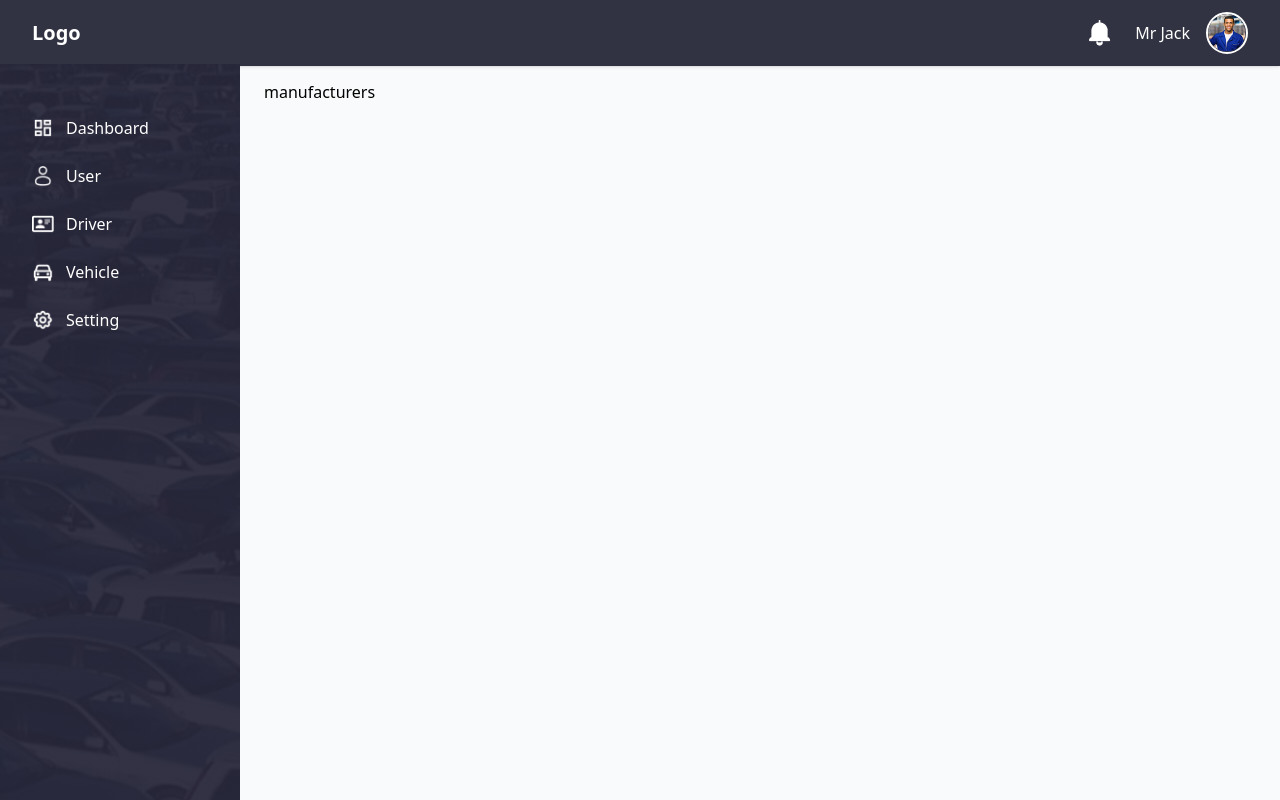
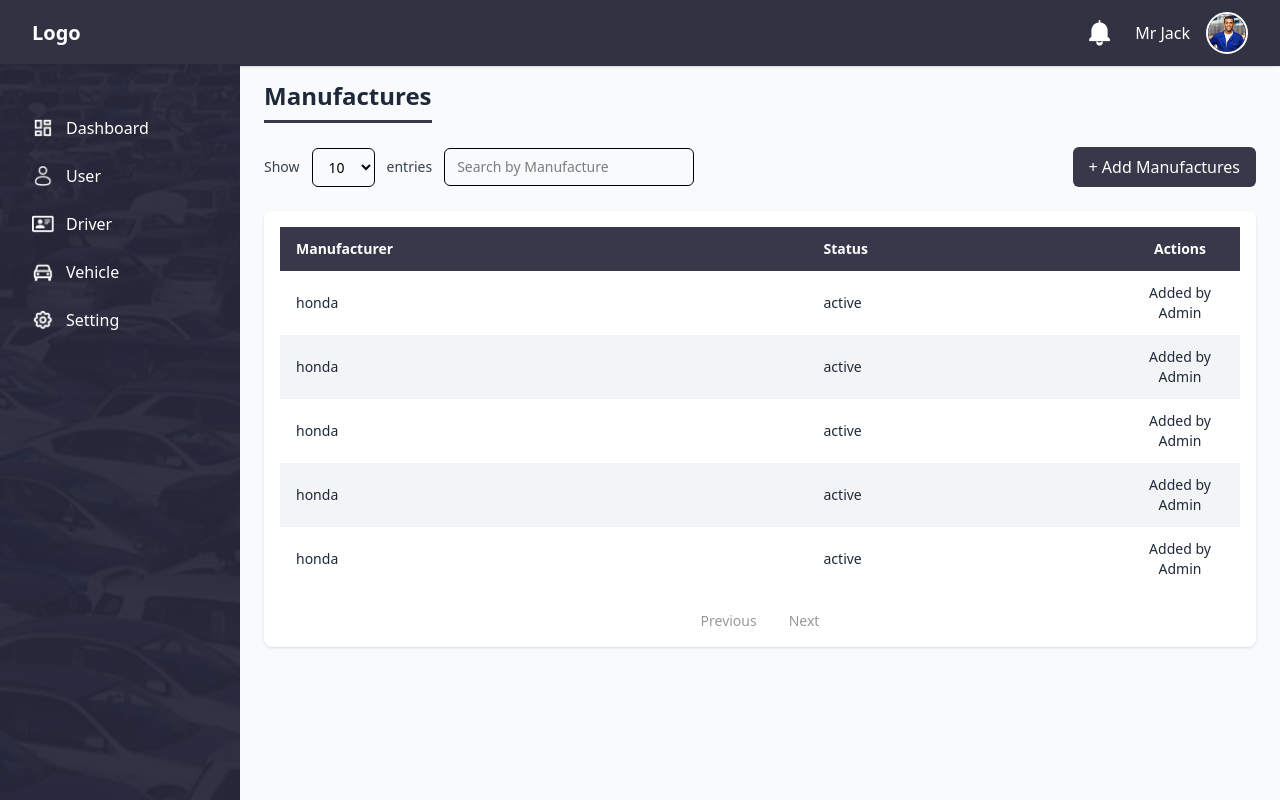
Before and after one commit to Imadu87/vehicle-management-system, a Next.js app in the folder vms/: page /manufacturers in a window 1280 px wide. Built offline with nearby package versions, Linux system fonts and the light colour scheme.

Commit message:
Updated ScrollBar

```diff
--- a/vms/app/(dashboard)/Companies/components/LetterConfiguration.jsx
+++ b/vms/app/(dashboard)/Companies/components/LetterConfiguration.jsx
@@ -1,6 +1,7 @@
 "use client";
 
 import Buttons from "@/components/Buttons";
+import Status from "@/components/Status";
 import UploadFiles from "@/components/UploadFile";
 import { useState } from "react";
 
@@ -10,7 +11,6 @@ export default function LetterConfigurationForm({
   onCancel,
 }) {
   const [signature, setSignature] = useState("select");
-  const [status, setStatus] = useState("active");
 
   return (
     <div className="flex flex-col gap-4">
@@ -64,35 +64,7 @@ export default function LetterConfigurationForm({
         <UploadFiles />
 
         {/* Status */}
-        <div className="flex flex-col gap-1">
-          <label className="text-sm font-medium">Status</label>
-
-          <div className="flex items-center gap-6 mt-1">
-            <label className="flex items-center gap-2 cursor-pointer">
-              <input
-                type="radio"
-                name="status"
-                value="active"
-                checked={status === "active"}
-                onChange={(e) => setStatus(e.target.value)}
-                className="w-4 h-4"
-              />
-              <span>Active</span>
-            </label>
-
-            <label className="flex items-center gap-2 cursor-pointer">
-              <input
-                type="radio"
-                name="status"
-                value="inactive"
-                checked={status === "inactive"}
-                onChange={(e) => setStatus(e.target.value)}
-                className="w-4 h-4"
-              />
-              <span>Inactive</span>
-            </label>
-          </div>
-        </div>
+       <Status />
       </div>
 
       {/* Buttons */}
--- a/vms/app/(dashboard)/getAllDriver/components/AddressForm.jsx
+++ b/vms/app/(dashboard)/getAllDriver/components/AddressForm.jsx
@@ -1,5 +1,6 @@
 "use client";
 import Buttons from "@/components/Buttons";
+import Status from "@/components/Status";
 import UploadFiles from "@/components/UploadFile";
 import { useState } from "react";
 
@@ -94,32 +95,8 @@ export default function AddressForm({ onSubmit, onBack, onCancel }) {
             className="w-full border rounded-md px-3 py-2 text-sm"
           />
         </div>
-
-        <div>
-          <label className="text-sm font-medium">Status</label>
-          <div className="flex items-center gap-4">
-            <label className="flex items-center gap-1 text-sm">
-              <input
-                type="radio"
-                name="status"
-                value="Active"
-                checked={form.status === "Active"}
-                onChange={handleChange}
-              />
-              Active
-            </label>
-            <label className="flex items-center gap-1 text-sm">
-              <input
-                type="radio"
-                name="status"
-                value="Inactive"
-                checked={form.status === "Inactive"}
-                onChange={handleChange}
-              />
-              Inactive
-            </label>
-          </div>
-        </div>
+        {/* Status  */}
+        <Status />
       </div>
 
       {/* Upload */}
--- /dev/null
+++ b/vms/app/(dashboard)/manufacturers/components/AddManufactureForm.jsx
@@ -0,0 +1,35 @@
+import Buttons from "@/components/Buttons";
+import Status from "@/components/Status";
+
+export default function AddManuForm() {
+  return (
+    <form className="flex flex-col gap-3">
+      <div>
+        <label className="block text-sm font-medium text-gray-700 mb-1">
+          Name<span className="text-red-500">*</span>
+        </label>
+        <input
+          type="text"
+          name="name"
+          // required
+          className="w-full border rounded-md px-3 py-2 text-sm focus:ring-2 focus:ring-[#38384A] focus:outline-none"
+        />
+      </div>
+      <div>
+        <label className="block text-sm font-medium text-gray-700 mb-1">
+          Description<span className="text-red-500">*</span>
+        </label>
+        <input
+          type="text"
+          name="name"
+          // required
+          className="w-full border rounded-md px-3 py-6 text-sm focus:ring-2 focus:ring-[#38384A] focus:outline-none"
+        />
+      </div>
+
+      {/* Status */}
+      <Status />
+      <Buttons />
+    </form>
+  );
+}
--- /dev/null
+++ b/vms/app/(dashboard)/manufacturers/components/AddManufactures.jsx
@@ -0,0 +1,14 @@
+'use client'
+import SmallMultiStepModal from "@/components/SmallMultiStepModal";
+import AddManuForm from "./AddManufactureForm";
+
+export default function AddManufacturesModal() {
+    const steps = [AddManuForm]
+  return (
+    <SmallMultiStepModal
+      steps={steps}
+      buttonLabel="+ Add Manufactures"
+      title="Add Manufacturer"
+    />
+  );
+}
--- /dev/null
+++ b/vms/app/(dashboard)/manufacturers/components/ManuData.js
@@ -0,0 +1,24 @@
+const manuTableData = [
+  {
+    manufacturer: "honda",
+    Status: "active",
+  },
+  {
+    manufacturer: "honda",
+    Status: "active",
+  },
+  {
+    manufacturer: "honda",
+    Status: "active",
+  },
+  {
+    manufacturer: "honda",
+    Status: "active",
+  },
+  {
+    manufacturer: "honda",
+    Status: "active",
+  },
+];
+
+export default manuTableData;
--- /dev/null
+++ b/vms/app/(dashboard)/manufacturers/components/ManuTable.jsx
@@ -0,0 +1,52 @@
+"use client";
+
+import { useState } from "react";
+import Pagination from "@/components/Pagination";
+import manuTableData from "./ManuData";
+
+export default function ManuTable() {
+  const rows = manuTableData;
+  const [page, setPage] = useState(1);
+  const rowsPerPage = 5;
+
+  const paginatedRows = rows.slice(
+    (page - 1) * rowsPerPage,
+    page * rowsPerPage
+  );
+  return (
+    <div className="overflow-x-auto bg-white rounded-lg shadow-sm p-4">
+      {/* ✅ Table */}
+      <table className="min-w-full text-sm text-gray-800">
+        <thead className="bg-[#38384A] text-white">
+          <tr>
+            <th className="py-3 px-4 text-left">Manufacturer</th>
+            <th className="py-3 px-4 text-left">Status</th>
+            <th className="py-3 px-4 text-center w-[120px]">Actions</th>
+          </tr>
+        </thead>
+
+        <tbody>
+          {paginatedRows.map((row, i) => (
+            <tr key={i} className={i % 2 === 0 ? "bg-white" : "bg-gray-100"}>
+              <td className="py-3 px-4">{row.manufacturer}</td>
+              <td className="py-3 px-4">{row.Status}</td>
+              <td className="py-3 px-4 text-center">
+                <div className="flex items-center justify-center gap-3">
+                  Added by Admin
+                </div>
+              </td>
+            </tr>
+          ))}
+        </tbody>
+      </table>
+
+      {/* ✅ Reusable Pagination Component */}
+      <Pagination
+        page={page}
+        setPage={setPage}
+        totalRows={rows.length}
+        rowsPerPage={rowsPerPage}
+      />
+    </div>
+  );
+}
--- /dev/null
+++ b/vms/app/(dashboard)/manufacturers/page.jsx
@@ -0,0 +1,11 @@
+import Header from "@/components/Header";
+import ManuTable from "./components/ManuTable";
+
+export default function Manufactures() {
+  return (
+    <div className="pt-20 ml-16 md:ml-60 min-h-screen bg-[#F9FAFB] p-6">
+      <Header title={"Manufactures"} />
+      <ManuTable />
+    </div>
+  );
+}
--- a/vms/app/globals.css
+++ b/vms/app/globals.css
@@ -1 +1,16 @@
 @import "tailwindcss";
+
+
+/* Hide scrollbar background */
+::-webkit-scrollbar {
+  width: 6px;
+}
+
+::-webkit-scrollbar-track {
+  background: transparent; /* Remove bg */
+}
+
+::-webkit-scrollbar-thumb {
+  background: gray;
+  border-radius: 5px;
+}
--- a/vms/components/Header.jsx
+++ b/vms/components/Header.jsx
@@ -1,6 +1,7 @@
 import AddCompanyModal from "@/app/(dashboard)/Companies/components/AddCompanyModal";
 import AddDocumentModal from "@/app/(dashboard)/documentManagement/components/AddDocumentModal";
 import AddDriverModal from "@/app/(dashboard)/getAllDriver/components/AddDriverModal";
+import AddManufacturesModal from "@/app/(dashboard)/manufacturers/components/AddManufactures";
 
 export default function Header({ title }) {
   return (
@@ -56,6 +57,13 @@ export default function Header({ title }) {
               className="border rounded-md px-3 py-2 text-sm w-full sm:w-[250px]"
             />
           )}
+          {title === "Manufactures" && (
+            <input
+              type="text"
+              placeholder="Search by Manufacture"
+              className="border rounded-md px-3 py-2 text-sm w-full sm:w-[250px]"
+            />
+          )}
         </div>
 
         {title === "Driver" && (
@@ -73,6 +81,7 @@ export default function Header({ title }) {
         )}
         {title === "Companies" && <AddCompanyModal />}
         {title === "Document Management" && <AddDocumentModal />}
+        {title === "Manufactures" && <AddManufacturesModal />}
       </div>
     </>
   );
--- a/vms/components/SidebarItems.jsx
+++ b/vms/components/SidebarItems.jsx
@@ -27,7 +27,7 @@ const menuItems = [
       { name: "Document Management", icon: dashboardIcon, link: "/documentManagement" },
       { name: "Balance", icon: dashboardIcon, link: "/balance" },
       { name: "Car", icon: dashboardIcon, link: "/cars" },
-      { name: "Manufactures", icon: dashboardIcon, link: "/Companies" },
+      { name: "Manufactures", icon: dashboardIcon, link: "/manufacturers" },
       { name: "Models", icon: dashboardIcon, link: "/Companies" },
       { name: "Body Type", icon: dashboardIcon, link: "/Companies" },
       { name: "Fuel Type", icon: dashboardIcon, link: "/Companies" },
--- /dev/null
+++ b/vms/components/Status.jsx
@@ -0,0 +1,40 @@
+"use client";
+
+import { useState } from "react";
+
+export default function Status() {
+  const [status, setStatus] = useState("active");
+  return (
+    <>
+      <div className="flex flex-col gap-1">
+        <label className="text-sm font-medium">Status</label>
+
+        <div className="flex items-center gap-6 mt-1">
+          <label className="flex items-center gap-2 cursor-pointer">
+            <input
+              type="radio"
+              name="status"
+              value="active"
+              checked={status === "active"}
+              onChange={(e) => setStatus(e.target.value)}
+              className="w-4 h-4"
+            />
+            <span>Active</span>
+          </label>
+
+          <label className="flex items-center gap-2 cursor-pointer">
+            <input
+              type="radio"
+              name="status"
+              value="inactive"
+              checked={status === "inactive"}
+              onChange={(e) => setStatus(e.target.value)}
+              className="w-4 h-4"
+            />
+            <span>Inactive</span>
+          </label>
+        </div>
+      </div>
+    </>
+  );
+}
```
